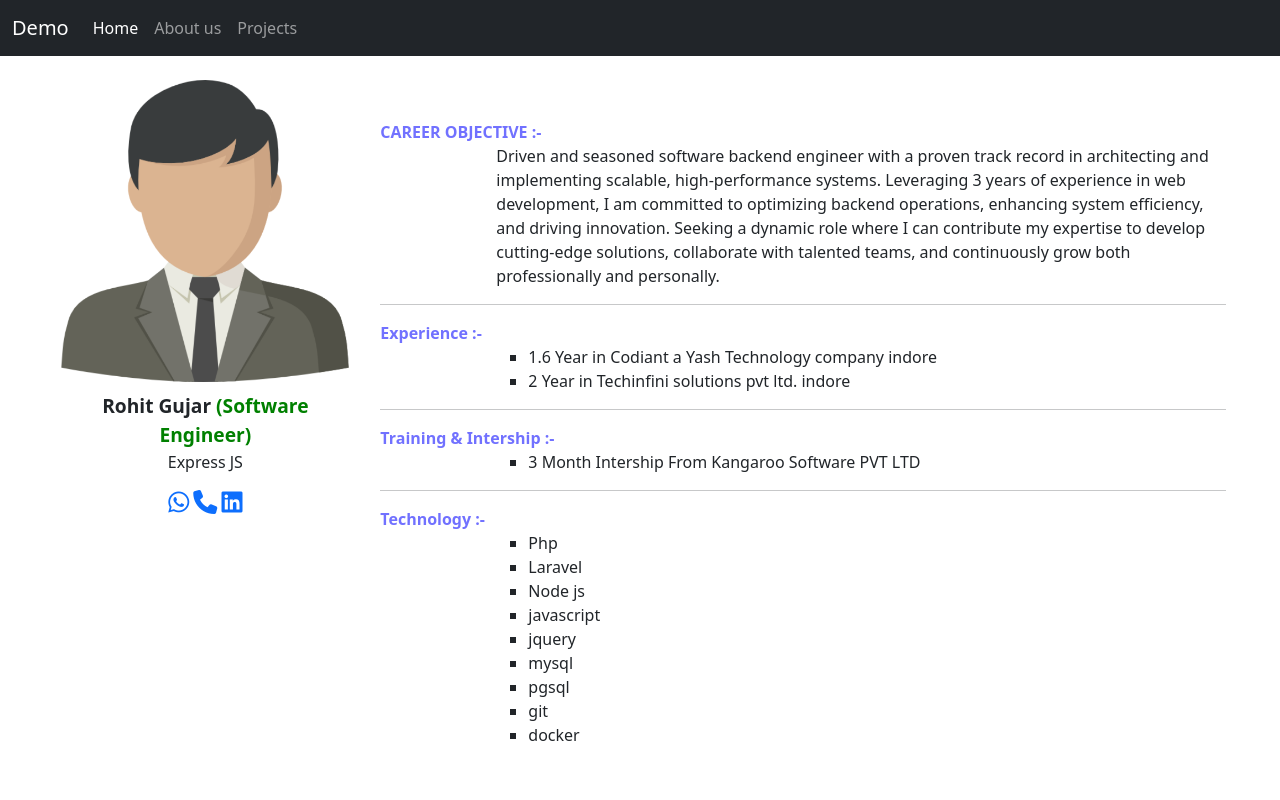
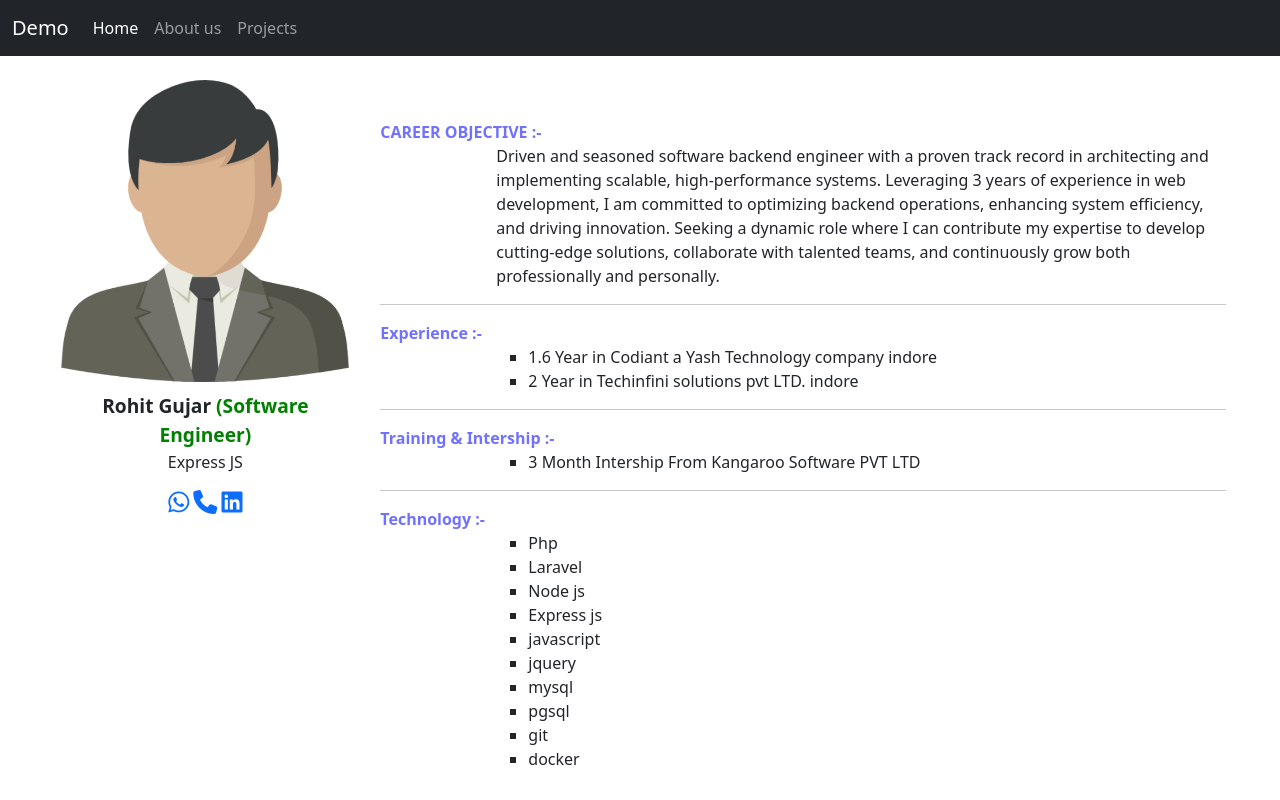
Before and after one commit to Rohitgujar19/rohit-gujar, a plain HTML site: page index.html in a window 1280 px wide. Drawn offline with nearby package versions, Linux system fonts and the light colour scheme.

Commit message:
Update index.html

```diff
--- a/index.html
+++ b/index.html
@@ -100,7 +100,7 @@
                 <li>
                   1.6 Year in Codiant a Yash Technology company indore
                 </li>
-                <li>2 Year in Techinfini solutions pvt ltd. indore</li>
+                <li>2 Year in Techinfini solutions pvt LTD. indore</li>
               </ul>
             </div>
           </div>
@@ -121,6 +121,7 @@
                 <li>Php</li>
                 <li>Laravel</li>
                 <li>Node js</li>
+                 <li>Express js</li>
                 <li>javascript</li>
                 <li>jquery</li>
                 <li>mysql</li>
```
